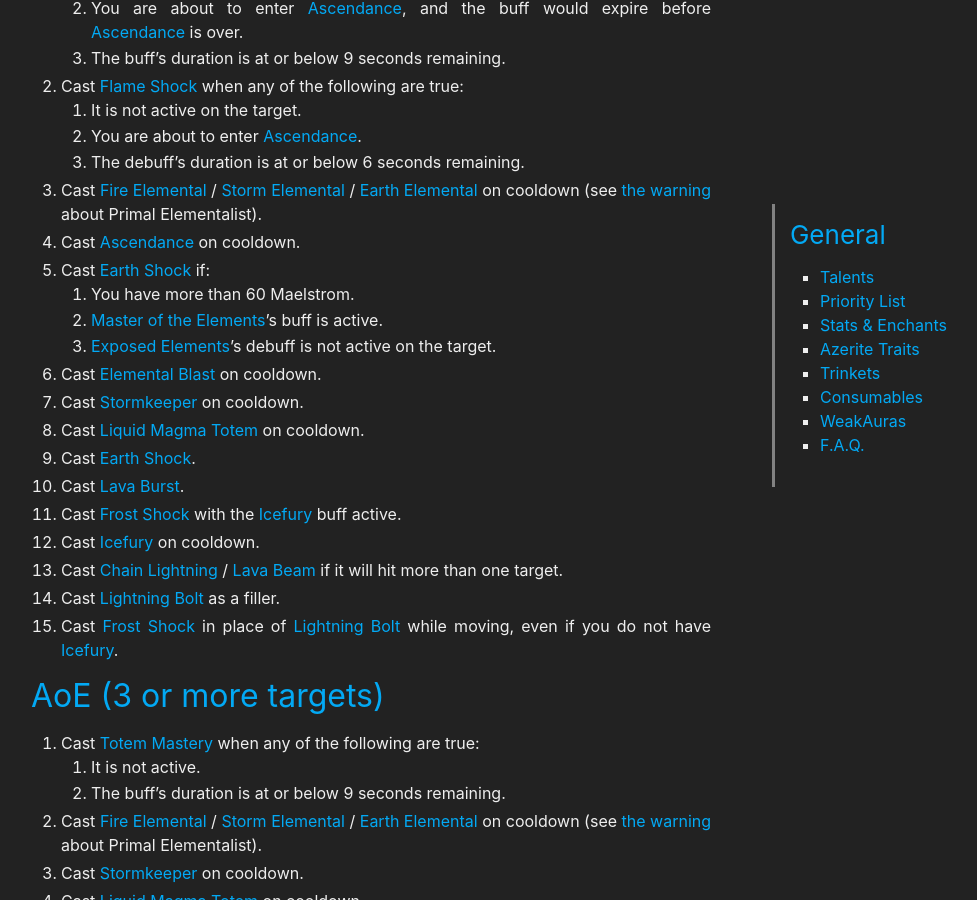
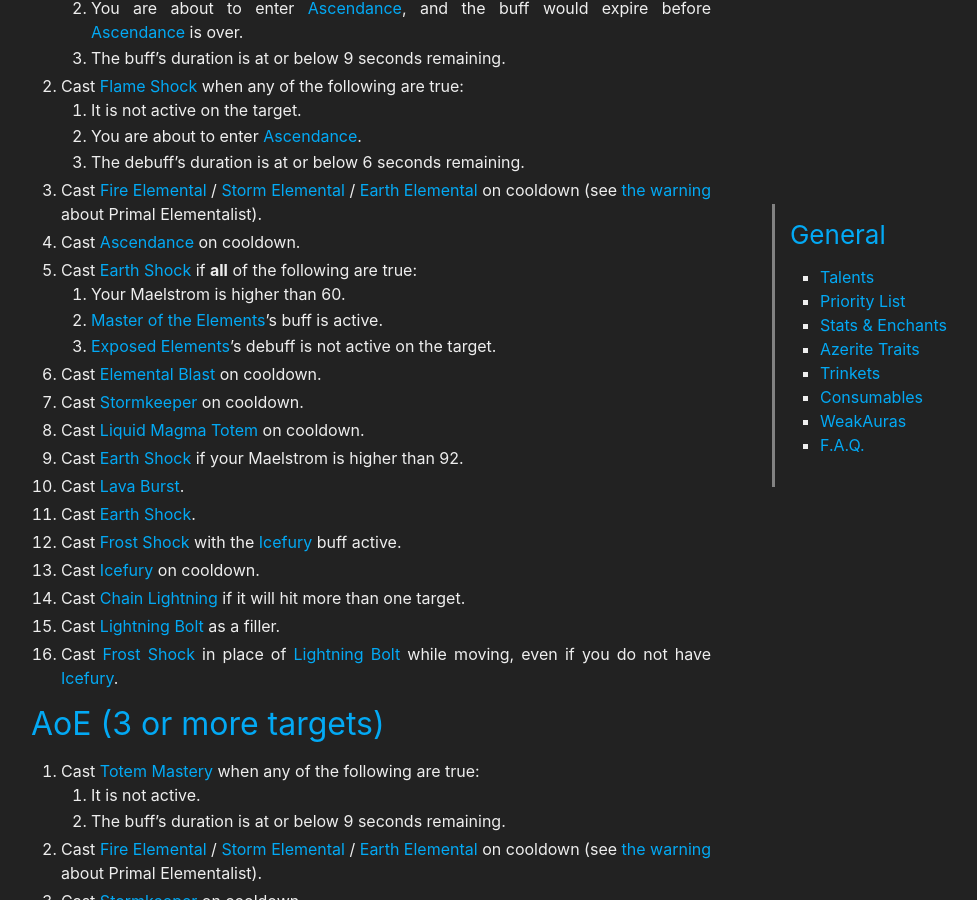
Before and after one commit to stormearthandlava/stormearthandlava.github.io, a Jekyll site: the page built from guide/general/priority_list.md, in a window 1280 px wide and 900 px high, scrolled down 621 px. Shown: the whole window, without its empty margins (269-1246 px from the left). Built offline with Jekyll 4.4.1, drawn with Linux system fonts in a browser that asks for light colours; a script that is not in the unit is left out.

Commit message:
Minor adjustments to APL from Sham's feedback

```diff
--- a/guide/general/priority_list.md
+++ b/guide/general/priority_list.md
@@ -23,18 +23,19 @@ The elemental priority is fairly straightforward — the choice of which spell t
     3. The debuff's duration is at or below 6 seconds remaining.
 1. Cast {{ site.data.spell.fe }} / {{ site.data.talent.se }} / {{site.data.spell.ee}} on cooldown (see <a href="#pe">the warning</a> about Primal Elementalist).
 1. Cast {{ site.data.talent.asc }} on cooldown.
-1. Cast {{site.data.spell.es}} if:
-    1. You have more than 60 Maelstrom.
+1. Cast {{site.data.spell.es}} if **all** of the following are true:
+    1. Your Maelstrom is higher than 60.
     2. {{site.data.talent.mote}}'s buff is active.
     3. {{site.data.talent.ee}}'s debuff is not active on the target.
 1. Cast {{ site.data.talent.eb }} on cooldown.
 1. Cast {{ site.data.talent.sk }} on cooldown.
 1. Cast {{ site.data.talent.lmt }} on cooldown.
-1. Cast {{ site.data.spell.es }}.
+1. Cast {{ site.data.spell.es }} if your Maelstrom is higher than 92.
 1. Cast {{ site.data.spell.lvb }}.
+1. Cast {{site.data.spell.es }}.
 1. Cast {{site.data.spell.frs}} with the {{site.data.talent.if}} buff active.
 1. Cast {{ site.data.talent.if }} on cooldown.
-1. Cast {{site.data.spell.cl}} / {{ site.data.spell.lvbm }} if it will hit more than one target.
+1. Cast {{site.data.spell.cl}} if it will hit more than one target.
 1. Cast {{ site.data.spell.lb }} as a filler.
 1. Cast {{site.data.spell.frs}} in place of {{site.data.spell.lb}} while moving, even if you do not have {{site.data.talent.if}}.
 </div>
```
